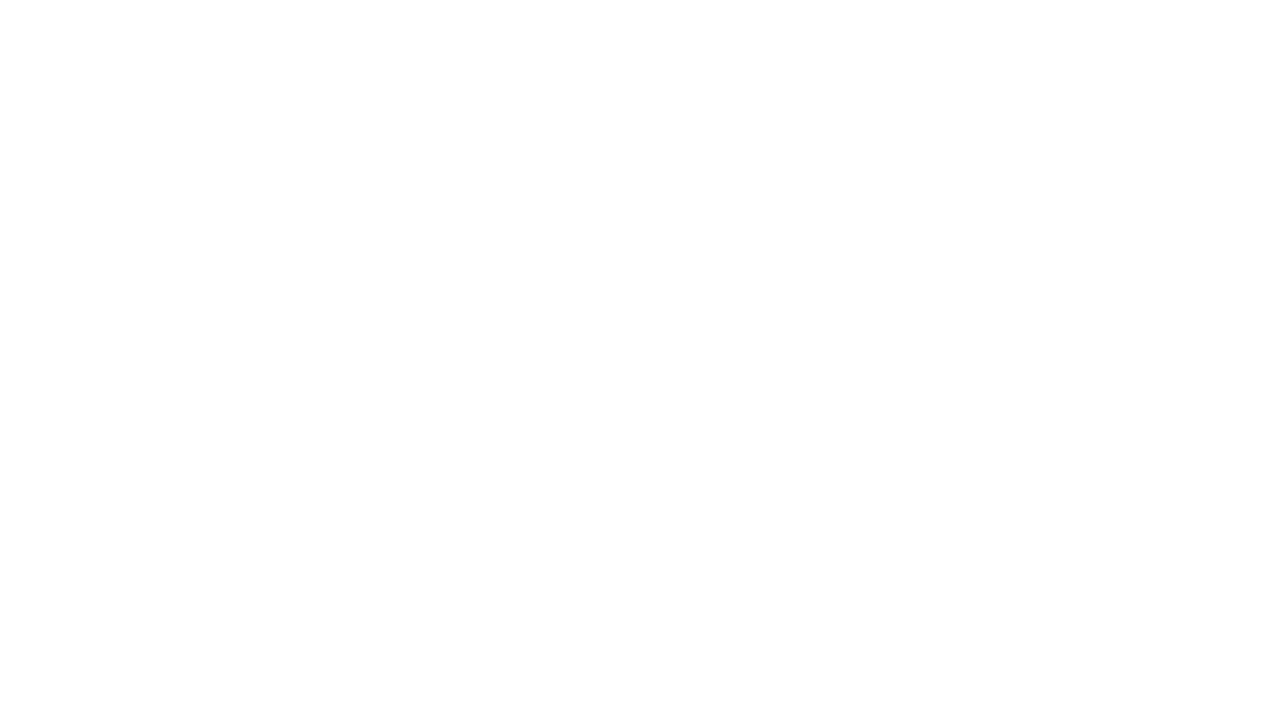
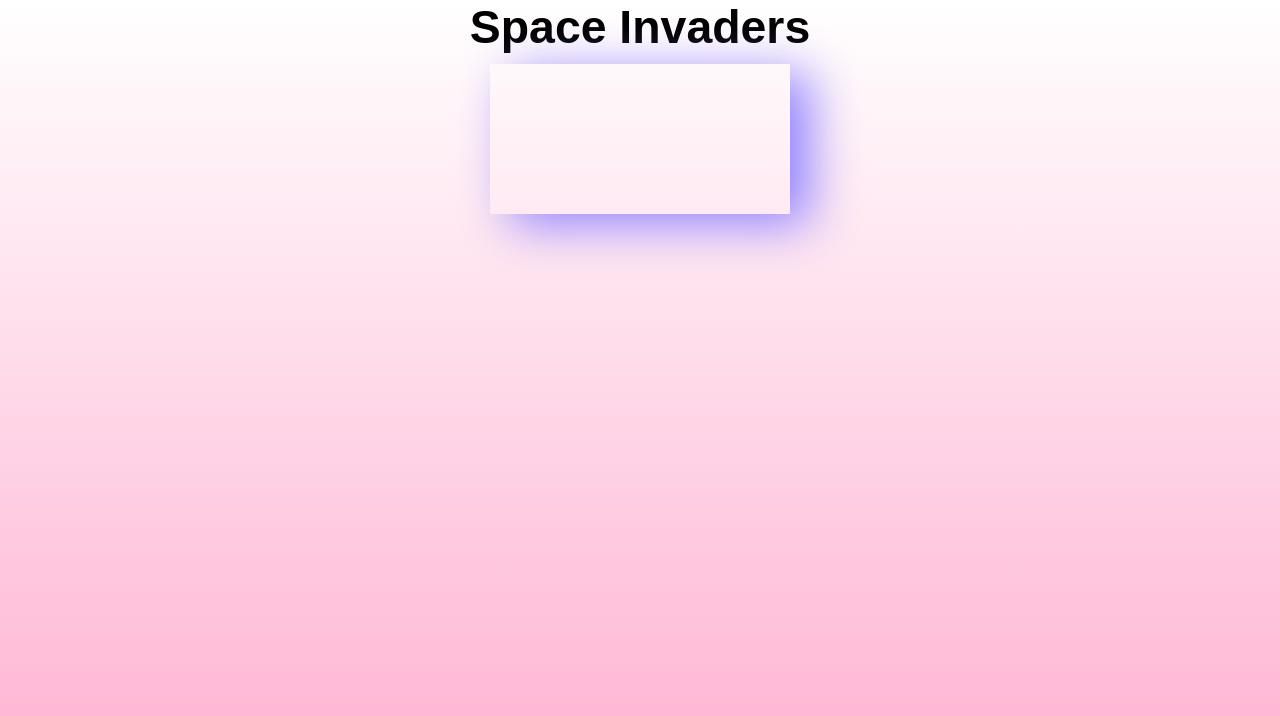
Before and after one commit to Ultra-pn4rv/classic-space-invaders, a plain HTML site: page index.html in a window 1280 px wide. Drawn offline with Linux system fonts and the light colour scheme.

Commit message:
added title, canvas and styles

```diff
--- a/index.html
+++ b/index.html
@@ -3,9 +3,34 @@
 <head>
     <meta charset="UTF-8">
     <meta name="viewport" content="width=device-width, initial-scale=1.0">
-    <title>Classic Space Invaders</title>
+    <title>Space Invaders</title>
+    <style>
+        canvas{
+            box-shadow: rgb(142, 129, 255) 20px 10px 50px;
+        }
+        h1{
+            margin: 0px;
+            margin-bottom: 10px;
+            font-size: 2.9em;
+            font-family: sans-serif;
+        }
+        body{
+            display: flex;
+            align-items: center;
+            flex-direction: column;
+            padding: 0px;
+            margin: 0px;
+            height: 100vh;
+            background: linear-gradient(
+                0deg,
+                rgb(255, 176, 209) 0%,
+                rgb(255, 255, 255) 100%
+            );
+        }
+    </style>
 </head>
 <body>
-
+    <h1>Space Invaders</h1>
+    <canvas id="game"></canvas>
 </body>
 </html>
```
